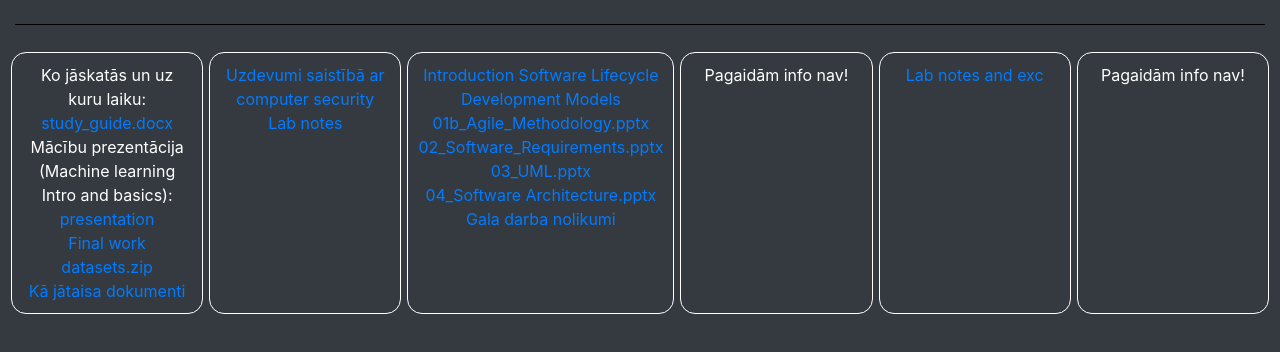
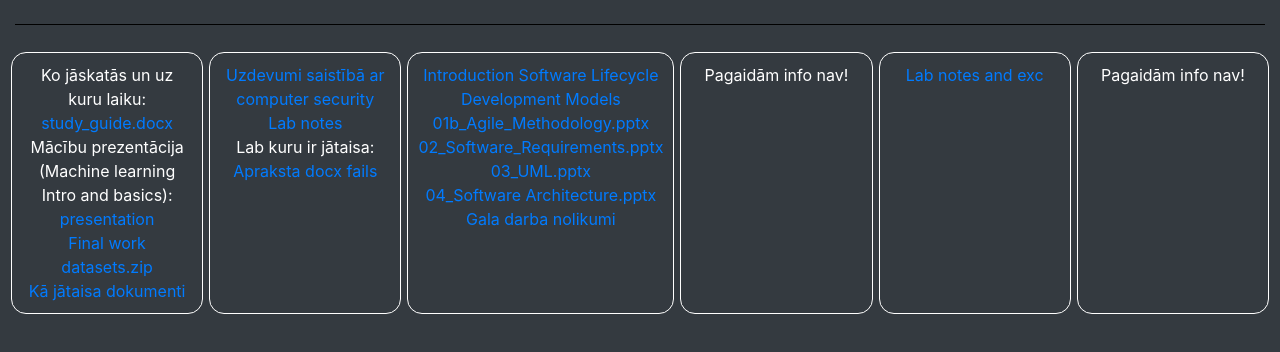
Before and after one commit to Arteitis/Macibas_corfu, a plain HTML site: page index.html in a window 1280 px wide. Shown: the part 222-574 px from the top of the page. Drawn offline with nearby package versions, Linux system fonts and the light colour scheme.

Commit message:
Pievienotais fails cyber

```diff
--- a/index.html
+++ b/index.html
@@ -48,6 +48,8 @@
                 <a href="https://dr-skaragiannis.github.io/Cybersecurity-Fundamentals/">Uzdevumi saistībā ar computer security</a>
                 <br>
                 <a href="https://github.com/dr-skaragiannis/Cybersecurity101">Lab notes</a>
+                <br>
+                <p>Lab kuru ir jātaisa: <a href="Materiali/Cyber_security/Cyber_security_lab.docx">Apraksta docx fails</a></p>
             </div>
             <div class="col gen_text">
                 <!-- Software Engineering -->
```
Also changed, not shown: 1 other file.
